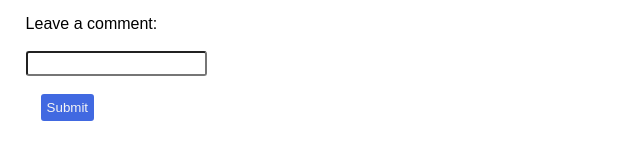
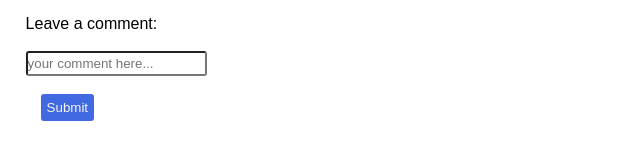
Before and after one commit to rodycaymond/USAF-html-checkpoint, a plain HTML site: page movie-info.html in a window 1280 px wide. Shown: the part 446-606 px from the top of the page, 0-640 px from the left. Drawn offline with Linux system fonts and the light colour scheme.

Commit message:
more little updates

```diff
--- a/movie-info.html
+++ b/movie-info.html
@@ -40,7 +40,7 @@
             <br>
             <p>Leave a comment:</p>
             <br>
-            <input>
+            <input placeholder="your comment here...">
             <br><br>
             <button>Submit</button>
         </div>
```
